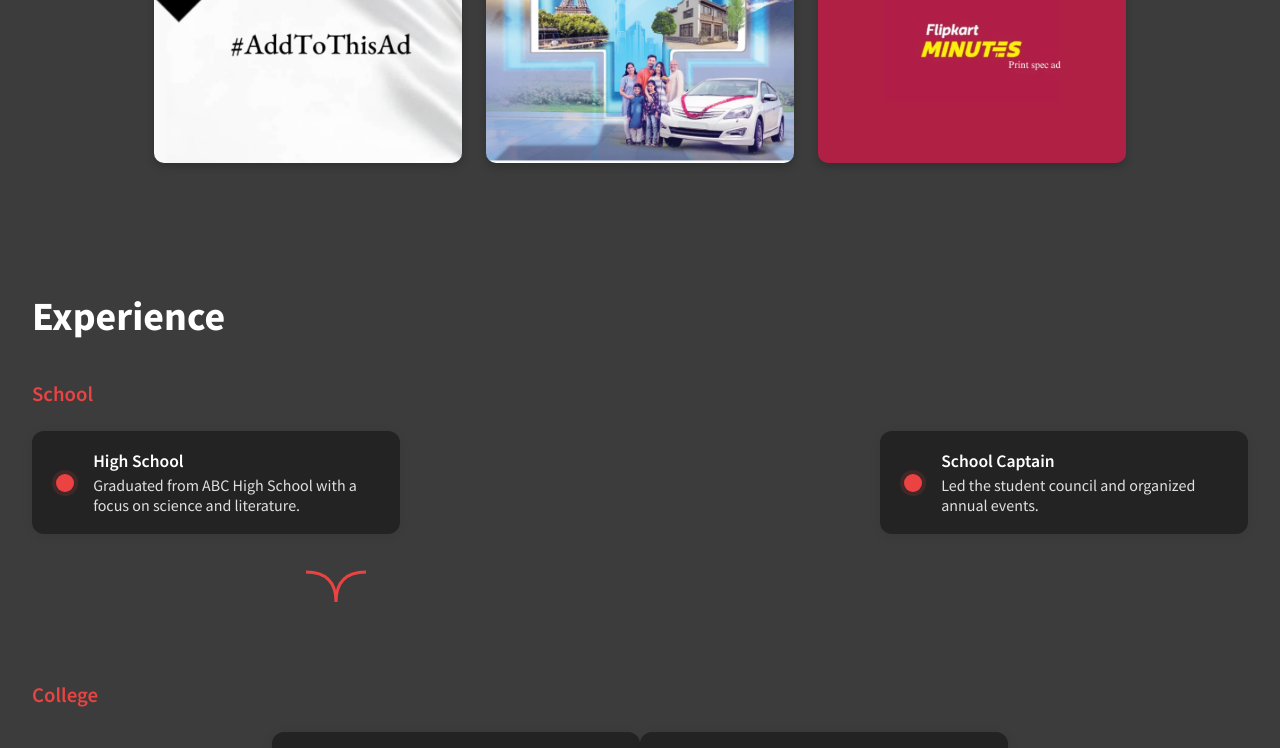
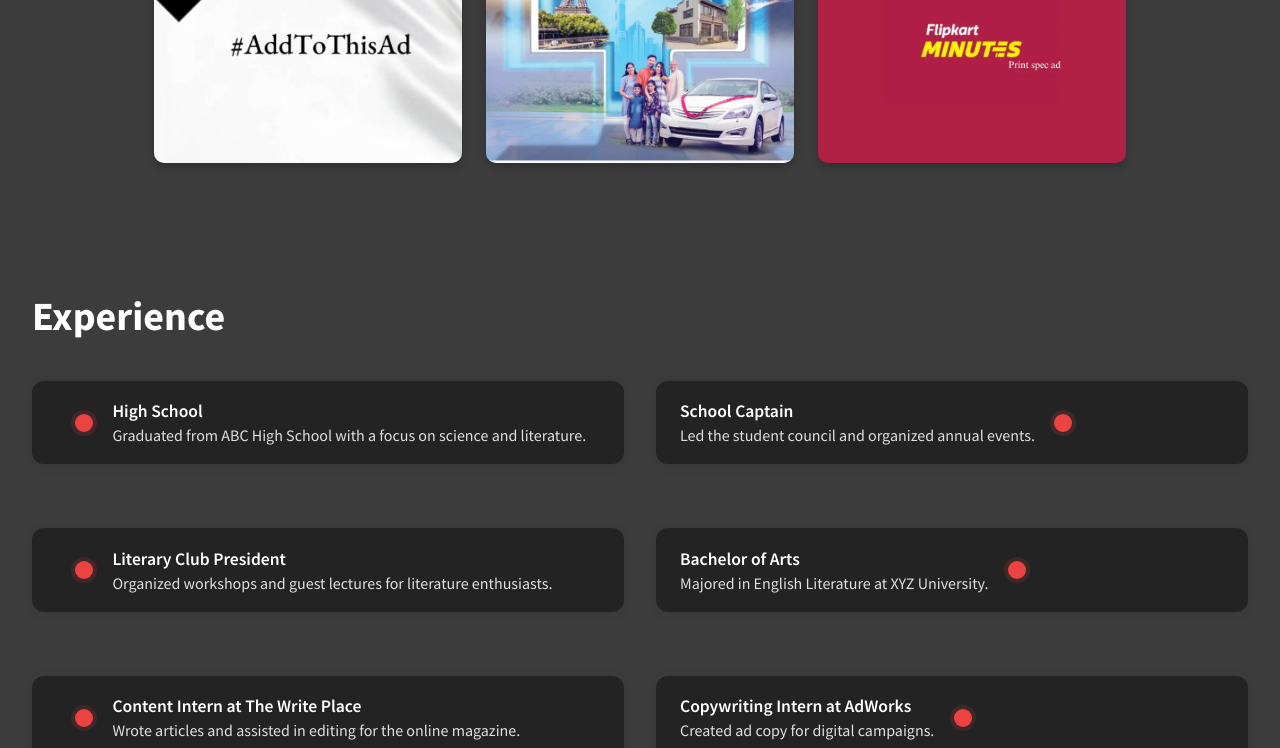
Before and after one commit to caldenrodrigues/Portfolio-Website, a Next.js app: page / in a window 1280 px wide. Shown: the part 2000-2748 px from the top of the page. Built offline with nearby package versions, Linux system fonts and the light colour scheme.

Commit message:
Initial commit for the experience section

```diff
--- a/components/Experience.tsx
+++ b/components/Experience.tsx
@@ -1,51 +1,50 @@
 import React from 'react';
 import styles from '../styles/Experience.module.css';
-import { experienceSections, ExperienceItem, ExperienceSection } from '../data/experienceData';
+import { milestones } from '../data/experienceData';
 
 const Experience: React.FC = () => {
+    // Group milestones into pairs for rows
+    const rows: [typeof milestones[0]?, typeof milestones[0]?][] = [];
+    for (let i = 0; i < milestones.length; i += 2) {
+        // For every other row, swap the order for the snake effect
+        if ((Math.floor(i / 2) % 2) === 0) {
+            rows.push([milestones[i], milestones[i + 1]]);
+        } else {
+            rows.push([milestones[i + 1], milestones[i]]);
+        }
+    }
+
     return (
         <section id="experience" className={styles.experienceSection}>
             <h2 className={styles.title}>Experience</h2>
-            <div className={styles.timelineWrapper}>
-                {experienceSections.map((section: ExperienceSection, sectionIdx: number) => (
-                    <div key={section.label} className={styles.sectionGroup}>
-                        <div className={styles.sectionLabel}>{section.label}</div>
-                        <div className={styles.timeline}>
-                            {section.items.map((item: ExperienceItem, idx: number) => (
-                                <div key={item.title} className={styles.timelineItemWrapper}>
-                                    <div
-                                        className={`
-                                            ${styles.timelineItem}
-                                            ${((sectionIdx + idx) % 2 === 0) ? styles.left : styles.right}
-                                        `}
-                                    >
-                                        <div className={styles.node}></div>
-                                        <div className={styles.content}>
-                                            <div className={styles.itemTitle}>{item.title}</div>
-                                            <div className={styles.itemDesc}>{item.description}</div>
-                                        </div>
+            <div className={styles.timelineGrid}>
+                {rows.map((pair, rowIdx) => (
+                    <React.Fragment key={rowIdx}>
+                        {/* Left column */}
+                        <div className={styles.timelineCell}>
+                            {pair[0] && (
+                                <div className={styles.timelineItemLeft}>
+                                    <div className={styles.node}></div>
+                                    <div className={styles.content}>
+                                        <div className={styles.itemTitle}>{pair[0].title}</div>
+                                        <div className={styles.itemDesc}>{pair[0].description}</div>
                                     </div>
-                                    {/* Connector */}
-                                    {idx < section.items.length - 1 && (
-                                        <div className={styles.connector}>
-                                            <svg width="60" height="60" viewBox="0 0 60 60">
-                                                <path
-                                                    d={
-                                                        ((sectionIdx + idx) % 2 === 0)
-                                                            ? "M0,30 Q30,30 30,60 Q30,30 60,30"
-                                                            : "M60,30 Q30,30 30,60 Q30,30 0,30"
-                                                    }
-                                                    stroke="#ea4342"
-                                                    strokeWidth="3"
-                                                    fill="none"
-                                                />
-                                            </svg>
-                                        </div>
-                                    )}
                                 </div>
-                            ))}
+                            )}
                         </div>
-                    </div>
+                        {/* Right column */}
+                        <div className={styles.timelineCell}>
+                            {pair[1] && (
+                                <div className={styles.timelineItemRight}>
+                                    <div className={styles.node}></div>
+                                    <div className={styles.content}>
+                                        <div className={styles.itemTitle}>{pair[1].title}</div>
+                                        <div className={styles.itemDesc}>{pair[1].description}</div>
+                                    </div>
+                                </div>
+                            )}
+                        </div>
+                    </React.Fragment>
                 ))}
             </div>
         </section>
--- a/data/experienceData.ts
+++ b/data/experienceData.ts
@@ -1,65 +1,48 @@
-export type ExperienceItem = {
+export type Milestone = {
+    label: string;
     title: string;
     description: string;
 };
 
-export type ExperienceSection = {
-    label: string;
-    items: ExperienceItem[];
-};
-
-export const experienceSections: ExperienceSection[] = [
+export const milestones: Milestone[] = [
     {
         label: "School",
-        items: [
-            {
         title: "High School",
         description: "Graduated from ABC High School with a focus on science and literature.",
     },
     {
+        label: "School",
         title: "School Captain",
         description: "Led the student council and organized annual events.",
     },
-
-        ],
-    },
     {
         label: "College",
-        items: [
-            {
         title: "Bachelor of Arts",
         description: "Majored in English Literature at XYZ University.",
     },
     {
+        label: "College",
         title: "Literary Club President",
         description: "Organized workshops and guest lectures for literature enthusiasts.",
     },
-        ],
-    },
     {
         label: "Internships",
-        items: [
-            {
         title: "Content Intern at The Write Place",
         description: "Wrote articles and assisted in editing for the online magazine.",
     },
     {
+        label: "Internships",
         title: "Copywriting Intern at AdWorks",
         description: "Created ad copy for digital campaigns.",
     },
-        ],
-    },
     {
         label: "Job at Leo Burnett",
-        items: [
-            {
         title: "Junior Copywriter",
         description: "Worked on campaigns for major brands, collaborating with creative teams.",
     },
     {
+        label: "Job at Leo Burnett",
         title: "Copywriter",
         description: "Led copy for award-winning campaigns and mentored interns.",
     },
-        ],
-    },
 ];
--- a/styles/Experience.module.css
+++ b/styles/Experience.module.css
@@ -11,63 +11,36 @@
     text-align: left;
 }
 
-.timelineWrapper {
-    display: flex;
-    flex-direction: column;
-    gap: 3rem;
+.timelineGrid {
+    display: grid;
+    grid-template-columns: 1fr 1fr;
+    gap: 3rem 2rem;
+    align-items: start;
 }
 
-.sectionGroup {
-    margin-bottom: 2rem;
+.timelineCell {
+    min-width: 0;
 }
 
-.sectionLabel {
-    font-size: 1.3rem;
-    font-weight: 600;
-    color: var(--color-primary);
-    margin-bottom: 1.5rem;
-    text-align: left;
-}
-
-.timeline {
-    display: flex;
-    flex-wrap: wrap;
-    gap: 0;
-    position: relative;
-}
-
-.timelineItemWrapper {
-    display: flex;
-    flex-direction: column;
-    align-items: center;
-    flex: 1 1 200px;
-    min-width: 200px;
-    position: relative;
-}
-
-.timelineItem {
+.timelineItemLeft,
+.timelineItemRight {
     display: flex;
     align-items: center;
-    margin-bottom: 0.5rem;
-    position: relative;
-    min-width: 200px;
-    max-width: 320px;
     background: #232323;
     border-radius: 12px;
     box-shadow: 0 2px 12px rgba(0,0,0,0.08);
     padding: 1.2rem 1.5rem;
-    z-index: 2;
-    transition: box-shadow 0.2s;
+    margin-bottom: 1rem;
+    position: relative;
 }
 
-.timelineItem.left {
-    align-self: flex-start;
-    margin-right: auto;
+.timelineItemLeft {
+    justify-content: flex-start;
 }
 
-.timelineItem.right {
-    align-self: flex-end;
-    margin-left: auto;
+.timelineItemRight {
+    justify-content: flex-end;
+    flex-direction: row-reverse;
 }
 
 .node {
@@ -75,7 +48,7 @@
     height: 18px;
     background: var(--color-primary);
     border-radius: 50%;
-    margin-right: 1.2rem;
+    margin: 0 1.2rem;
     flex-shrink: 0;
     box-shadow: 0 0 0 4px rgba(234,67,66,0.15);
 }
@@ -95,26 +68,15 @@
     color: #e0e0e0;
 }
 
-.connector {
-    height: 60px;
-    display: flex;
-    align-items: flex-start;
-    justify-content: center;
-    z-index: 1;
-}
-
 @media (max-width: 900px) {
-    .timeline {
-        flex-direction: column;
+    .timelineGrid {
+        grid-template-columns: 1fr;
+        gap: 1.5rem 0;
     }
-    .timelineItem.left,
-    .timelineItem.right {
-        align-self: stretch;
-        margin-left: 0;
-        margin-right: 0;
-    }
-    .connector {
+    .timelineItemLeft,
+    .timelineItemRight {
         justify-content: flex-start;
+        flex-direction: row;
     }
 }
 
```
Lines whose indentation alone changed are shown as unchanged.
